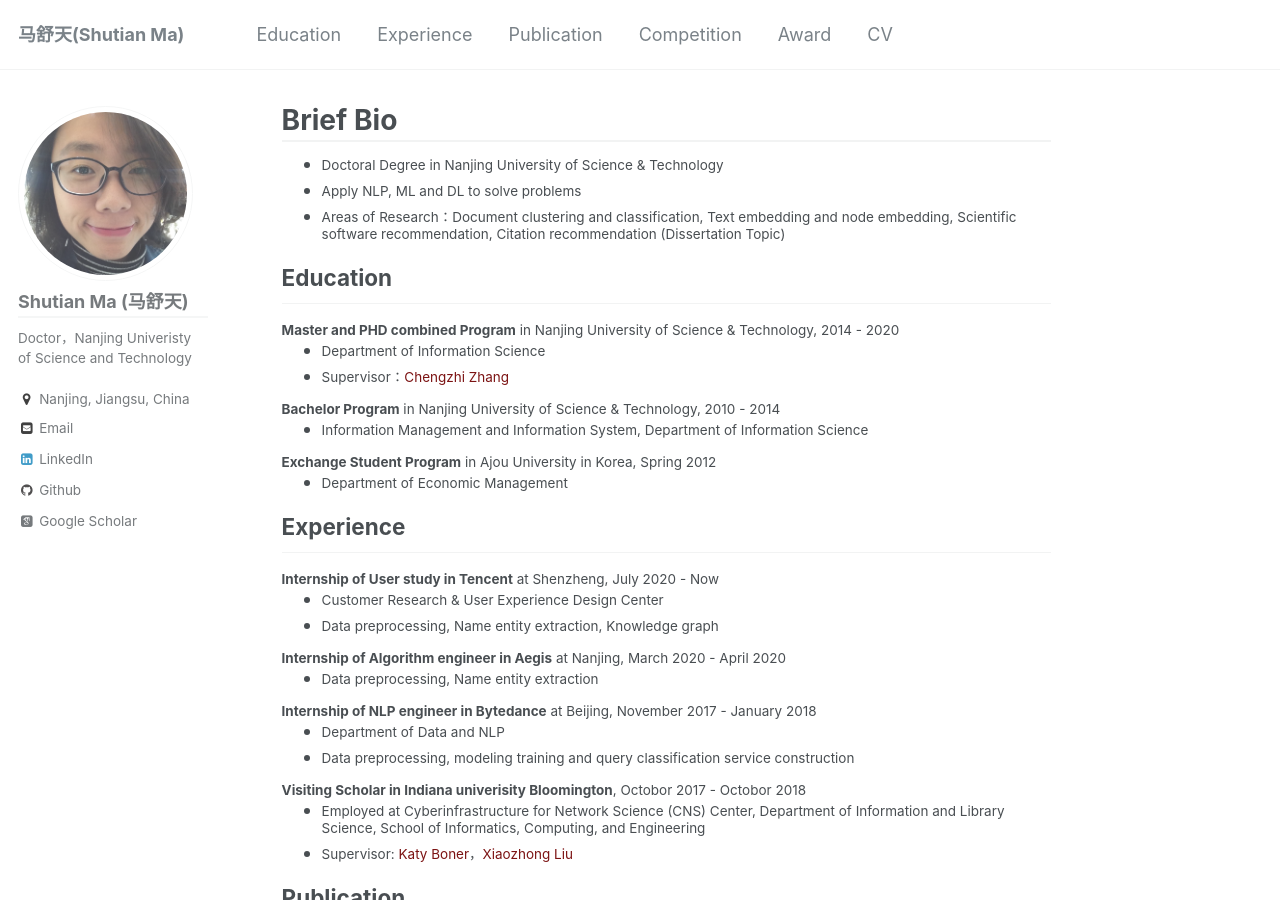
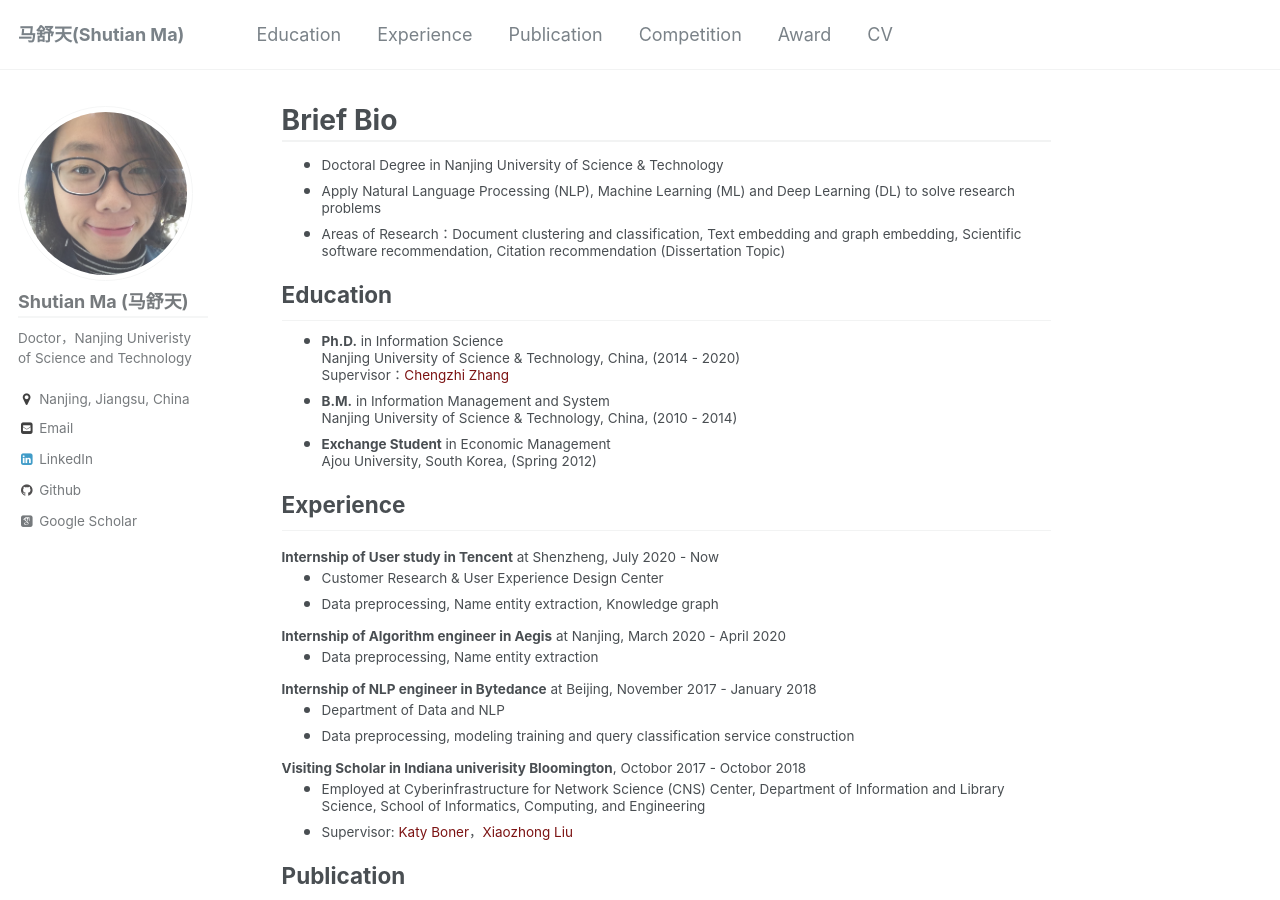
Before and after one commit to michellemashutian/michellemashutian.github.io_old, a Jekyll site: the page built from _pages/about.md, in a window 1280 px wide and 900 px high. Built offline with Jekyll 4.4.1, drawn with Linux system fonts in a browser that asks for light colours; some web fonts are replaced.

Commit message:
Update about.md

```diff
--- a/_pages/about.md
+++ b/_pages/about.md
@@ -38,19 +38,20 @@ h1, h2, h3, h4, h5, h6 {
 </style>
 {% include base_path %}
 * <small> Doctoral Degree in Nanjing University of Science & Technology</small>
-* <small>Apply NLP, ML and DL to solve problems</small>
-* <small> Areas of Research：Document clustering and classification, Text embedding and node embedding, Scientific software recommendation, Citation recommendation (Dissertation Topic) </small>
+* <small>Apply Natural Language Processing (NLP), Machine Learning (ML) and Deep Learning (DL) to solve research problems</small>
+* <small> Areas of Research：Document clustering and classification, Text embedding and graph embedding, Scientific software recommendation, Citation recommendation (Dissertation Topic) </small>
 
-<h2 id="research">Education</h2>
-<small>**Master and PHD combined Program** in Nanjing University of Science & Technology, 2014 - 2020</small>
-* <small>Department of Information Science</small>
-* <small>Supervisor：[Chengzhi Zhang](https://www.researchgate.net/profile/Chengzhi_Zhang4)</small>
-
-<small>**Bachelor Program** in Nanjing University of Science & Technology, 2010 - 2014</small>
-* <small>Information Management and Information System, Department of Information Science</small>
-
-<small>**Exchange Student Program** in Ajou University in Korea, Spring 2012</small>
-* <small>Department of Economic Management</small>
+<h2 id="education">Education</h2>
+* <small>**Ph.D.** in Information Science <br>
+	Nanjing University of Science & Technology, China, (2014 - 2020) <br>
+	Supervisor：[Chengzhi Zhang](https://www.researchgate.net/profile/Chengzhi_Zhang4)
+</small>
+* <small>**B.M.** in Information Management and System <br>
+	Nanjing University of Science & Technology, China, (2010 - 2014)
+</small>
+* <small>**Exchange Student** in  Economic Management <br>
+	Ajou University, South Korea, (Spring 2012)
+</small>
 
 
 <h2 id="experience">Experience</h2>
@@ -97,7 +98,7 @@ h1, h2, h3, h4, h5, h6 {
 * <small>章成志, 徐津, **马舒天**.(2019). 学术文本被引片段的自动识别研究(Automatic Identification of Cited Spans in Academic Articles). 情报理论与实践:1-11.<small>
 * <small>章成志, **马舒天**, 揭春雨, & 姚旭晨. (2018). 基于双语 URL 匹配模式可信度的平行网页识别研究(Detection of Parallel Web Pages Based on the Automatically Discovered Bilingual URL Pairing Patterns). 中文信息学报, 32(3), 91-100.<small>
 
-<h2 id="service">Competition</h2>
+<h2 id="competition">Competition</h2>
 
 <small>**Scientific Document Summarization, CL-SciSumm, 2017-2019**</small>
 * <small>Collaborated with two colleagues (Leader)</small>
```
